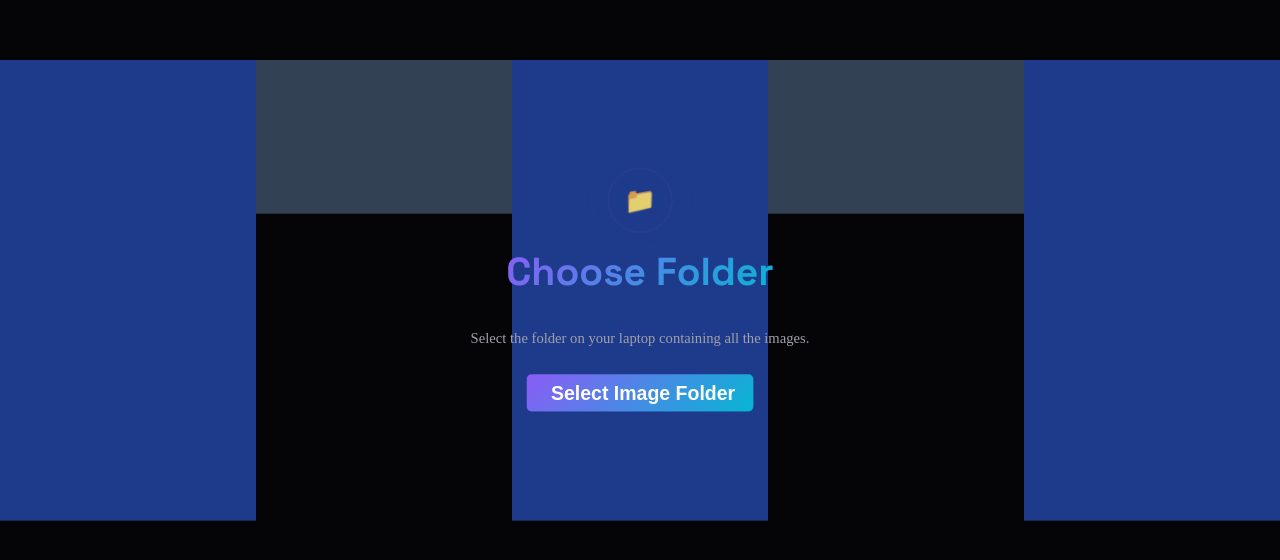
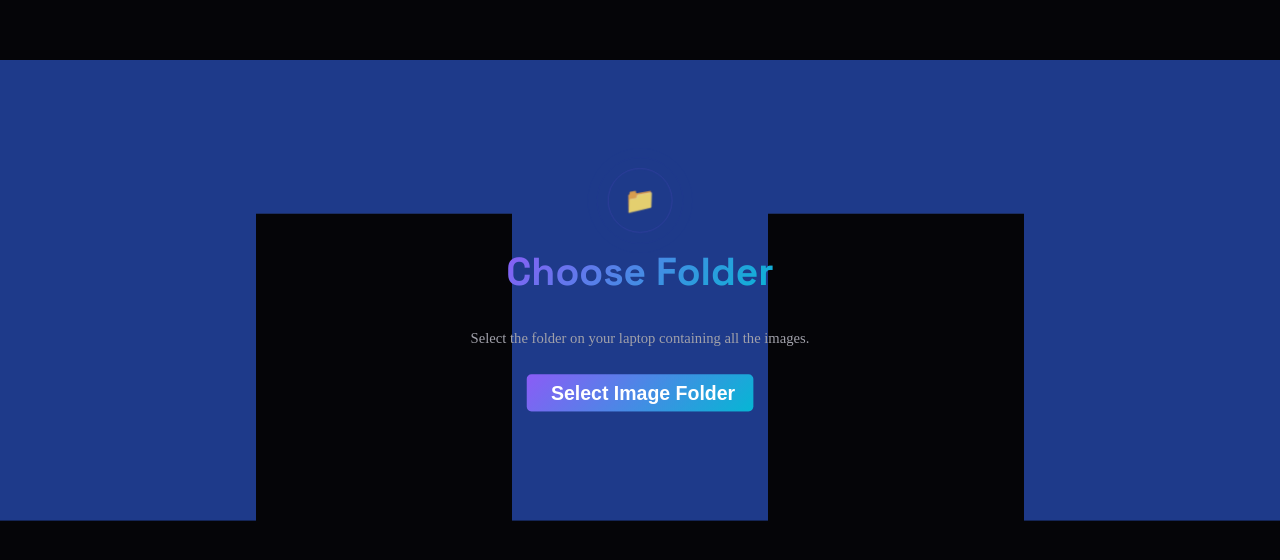
Before and after one commit to Shivambrightmedia/imagewall, a plain HTML site: page index.html in a window 1280 px wide. Shown: the part 110-670 px from the top of the page. Drawn offline with Linux system fonts and the light colour scheme.

Commit message:
Change top zone bg to match pillars

```diff
--- a/css/display.css
+++ b/css/display.css
@@ -46,7 +46,7 @@ body {
   width: 840px;
   height: 504px;
   overflow: hidden;
-  background: #334155;
+  background: #1e3a8a;
 }
 
 #topZone1 { left: 840px; }  /* Above gap 1 */
```
